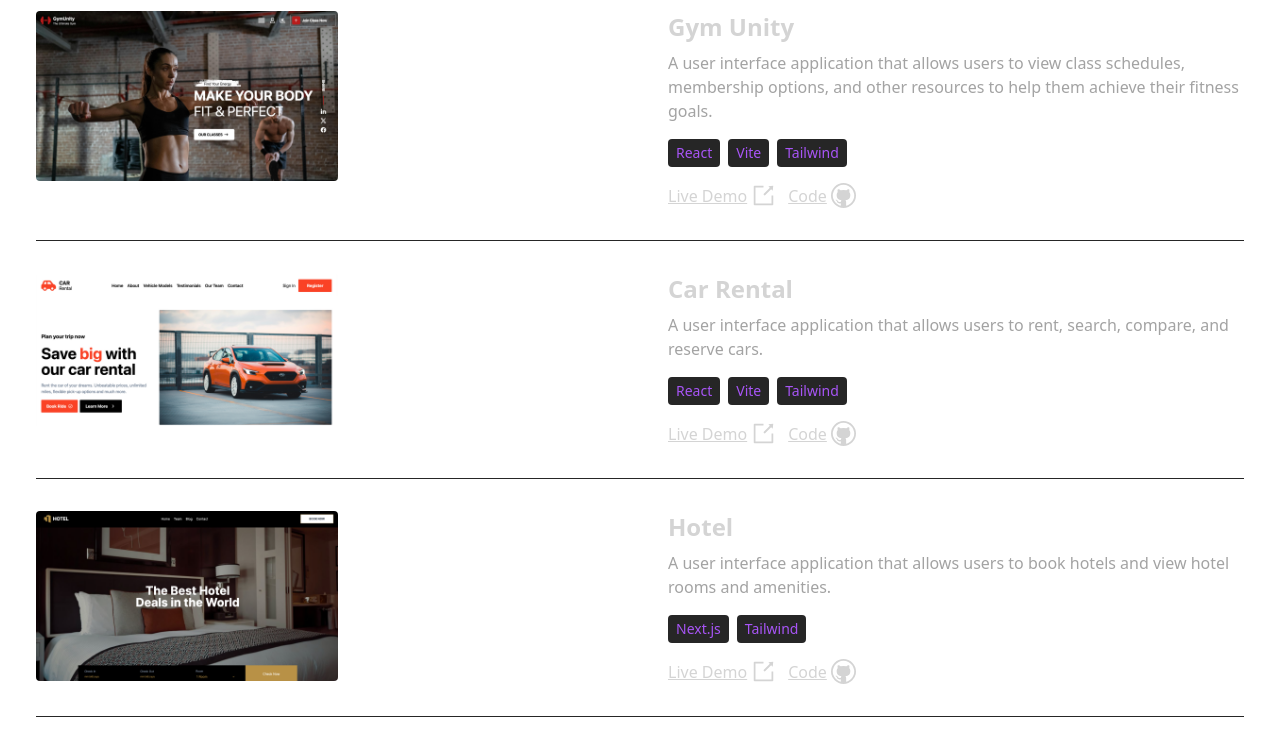
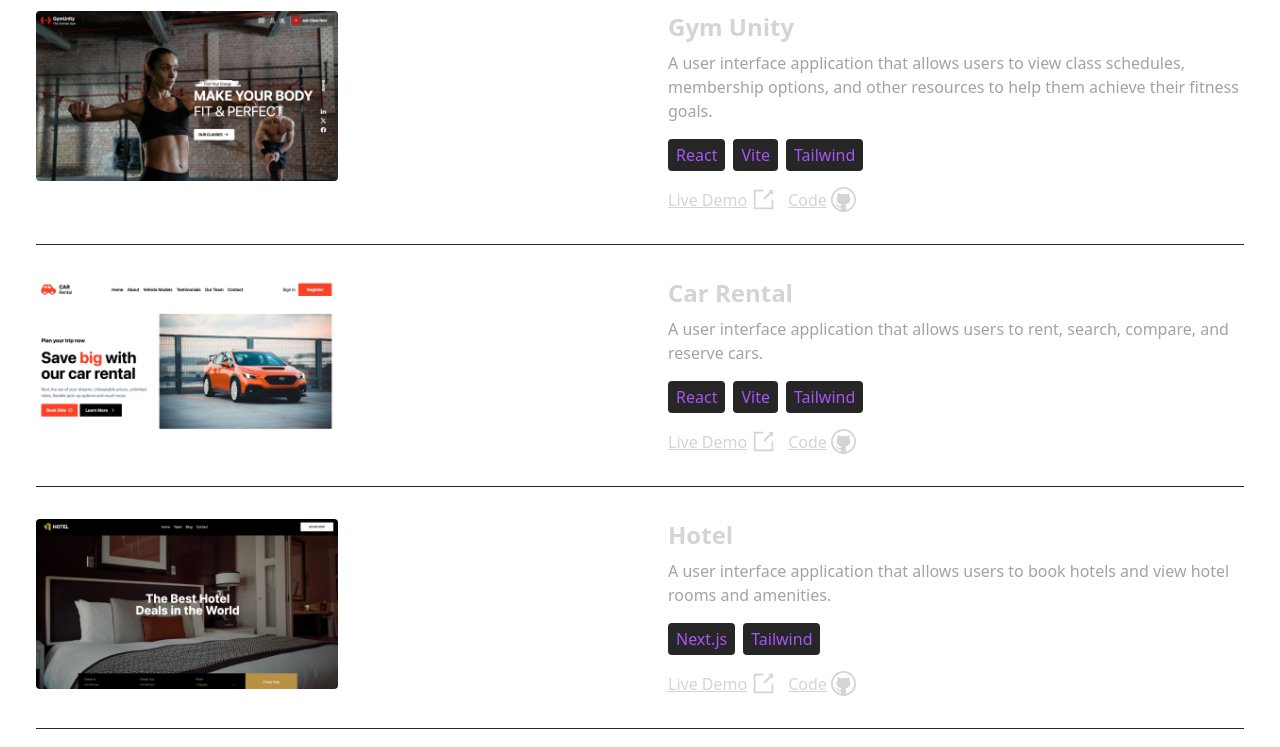
Before and after one commit to joseph-lang7/portfolio, a React (Vite) app: page / in a window 1280 px wide. Shown: the part 2120-2867 px from the top of the page. Built offline with nearby package versions, Linux system fonts and the light colour scheme.

Commit message:
Adjust size of technology tags on projects section

```diff
--- a/src/components/projects/projects.jsx
+++ b/src/components/projects/projects.jsx
@@ -27,7 +27,7 @@ const Projects = () => {
               <div className="flex gap-2 flex-wrap">
                 {project.technologies.map((technology, index) => (
                   <span
-                    className="rounded bg-neutral-800 px-2 py-1 text-sm font-medium text-purple-500"
+                    className="rounded bg-neutral-800 px-2 py-1 text-md font-medium text-purple-500"
                     key={index}
                   >
                     {technology}
```
